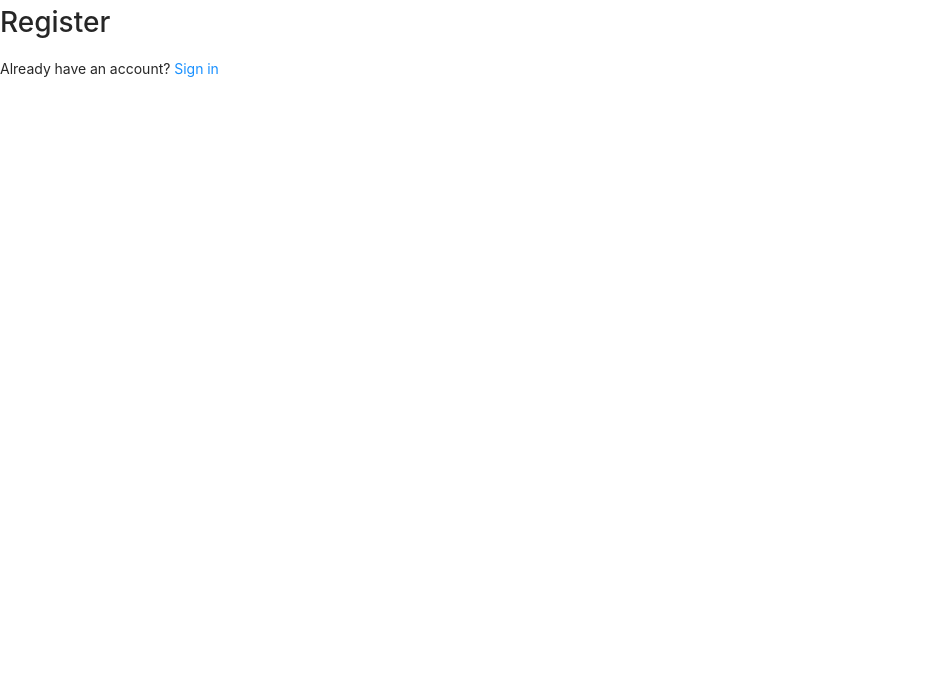
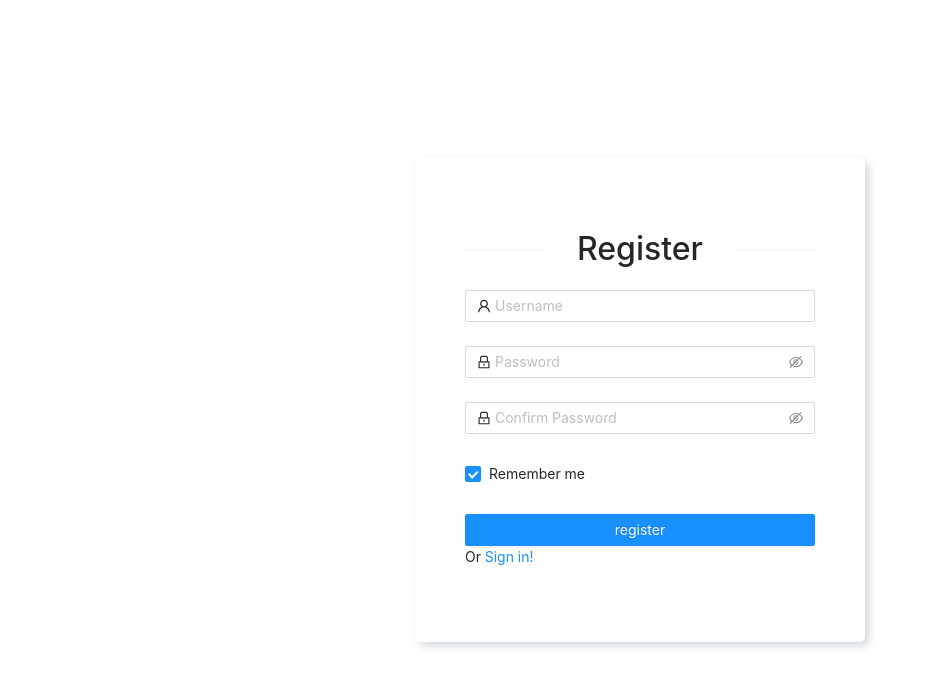
Before and after one commit to sl14888/React-Authorization, a React (Create React App) app: page /register in a window 1280 px wide. Shown: the top 688 px of the page, without its empty margins (0-935 px from the left). Built offline with nearby package versions, Linux system fonts and the light colour scheme.

Commit message:
сверстал страницу регистрации

```diff
--- a/src/App.scss
+++ b/src/App.scss
@@ -1,4 +1,5 @@
-.login {
+.login,
+.register {
   display: flex;
   align-items: center;
   justify-content: center;
--- a/src/pages/RegisterPage.js
+++ b/src/pages/RegisterPage.js
@@ -1,13 +1,91 @@
 import React from 'react';
 import { Link } from 'react-router-dom';
 
+import { LockOutlined, UserOutlined } from '@ant-design/icons';
+import { Button, Checkbox, Divider, Form, Input } from 'antd';
+
 const RegisterPage = () => {
+  const onFinish = (values) => {
+    console.log('Received values of form: ', values);
+  };
+
   return (
-    <div>
-      <h1>Register</h1>
-      <p>
-        Already have an account? <Link to="/login">Sign in</Link>
-      </p>
+    <div className="register">
+      <div className="register-wrapper">
+        <Divider className="register-divider">Register</Divider>
+
+        <Form
+          name="normal_register"
+          className="register-form"
+          initialValues={{ remember: true }}
+          onFinish={onFinish}
+        >
+          <Form.Item
+            name="username"
+            rules={[{ required: true, message: 'Please input your Username!' }]}
+          >
+            <Input
+              prefix={<UserOutlined className="site-form-item-icon" />}
+              placeholder="Username"
+            />
+          </Form.Item>
+
+          <Form.Item
+            name="password"
+            rules={[
+              {
+                required: true,
+                message: 'Please input your password!',
+              },
+            ]}
+            hasFeedback
+          >
+            <Input.Password
+              prefix={<LockOutlined className="site-form-item-icon" />}
+              placeholder="Password"
+            />
+          </Form.Item>
+
+          <Form.Item
+            name="confirm"
+            dependencies={['password']}
+            hasFeedback
+            rules={[
+              {
+                required: true,
+                message: 'Please confirm your password!',
+              },
+              ({ getFieldValue }) => ({
+                validator(_, value) {
+                  if (!value || getFieldValue('password') === value) {
+                    return Promise.resolve();
+                  }
+                  return Promise.reject(
+                    new Error('The two passwords that you entered do not match!')
+                  );
+                },
+              }),
+            ]}
+          >
+            <Input.Password
+              prefix={<LockOutlined className="site-form-item-icon" />}
+              placeholder="Confirm Password"
+            />
+          </Form.Item>
+          <Form.Item>
+            <Form.Item name="remember" valuePropName="checked" noStyle>
+              <Checkbox>Remember me</Checkbox>
+            </Form.Item>
+          </Form.Item>
+
+          <Form.Item>
+            <Button type="primary" htmlType="submit" className="register-form-button">
+              register
+            </Button>
+            Or <Link to="/login">Sign in!</Link>
+          </Form.Item>
+        </Form>
+      </div>
     </div>
   );
 };
```
